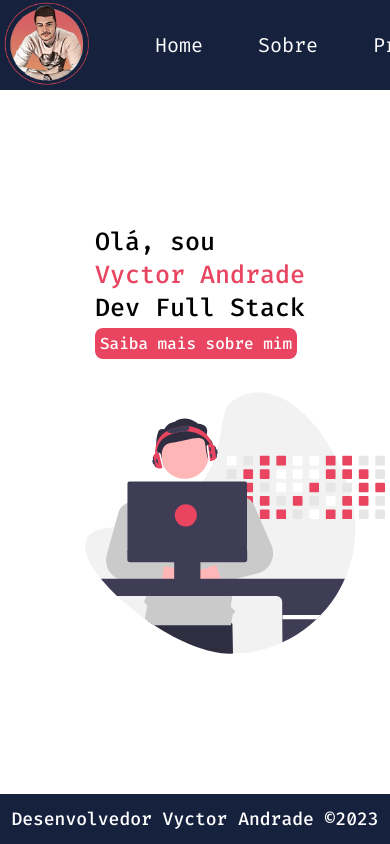
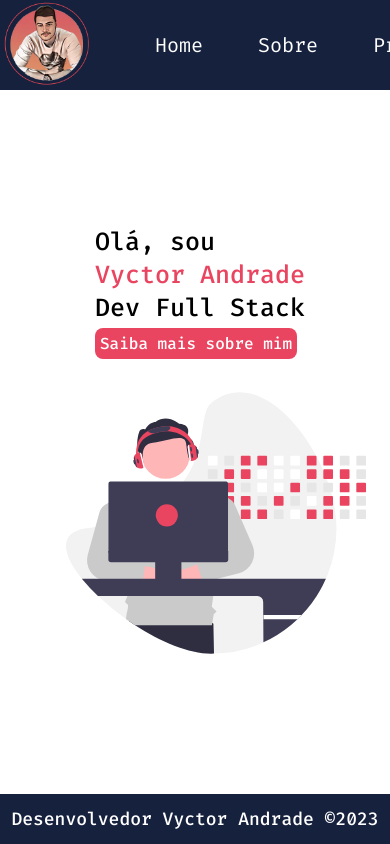
Before and after one commit to vyctorandrade/portfolio, a React (Vite) app: page / in a window 390 px wide. Built offline with nearby package versions, Linux system fonts and the light colour scheme.

Commit message:
Update Home.module.css

```diff
--- a/src/pages/Home/Home.module.css
+++ b/src/pages/Home/Home.module.css
@@ -95,7 +95,7 @@
 
         width: 300px;
         position:fixed;
-		left:50%;
+		left:45%;
 		top:40%;
 		margin-left:-110px;
 		margin-top:-65px;
```
